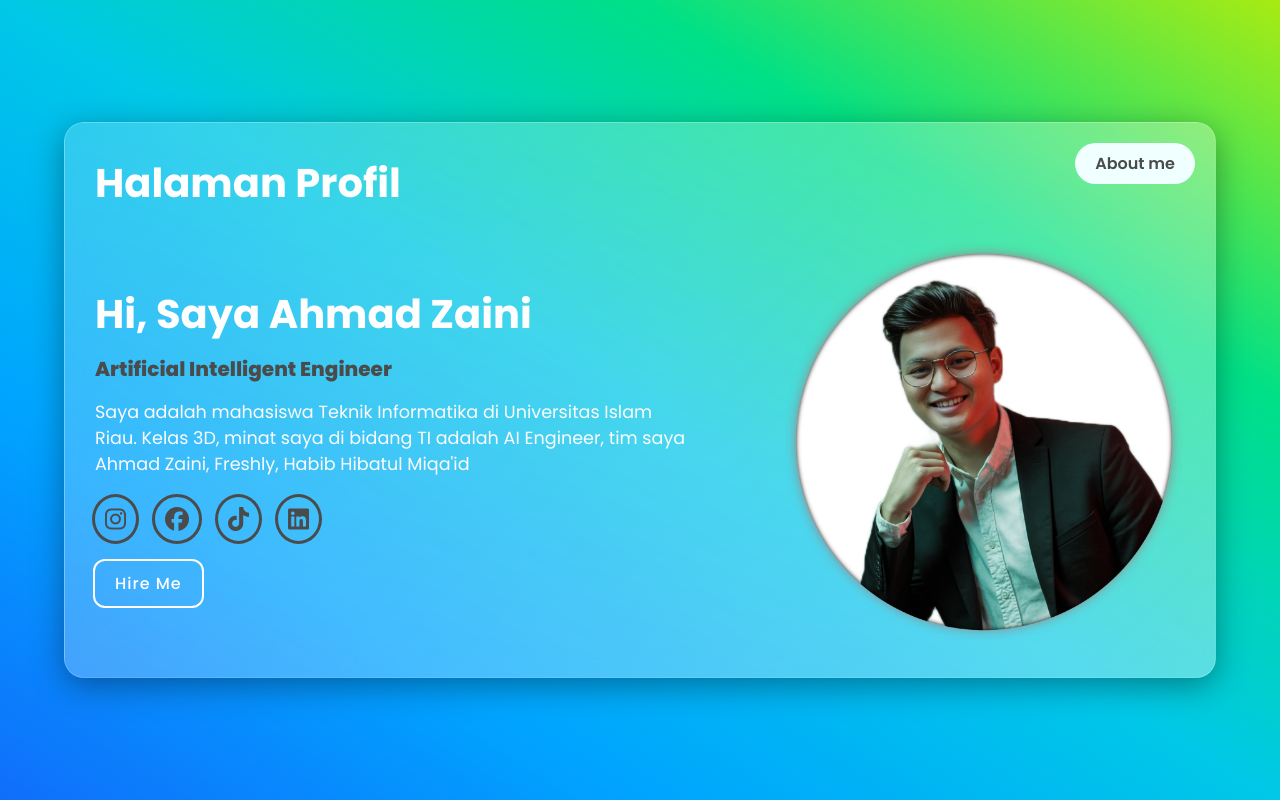
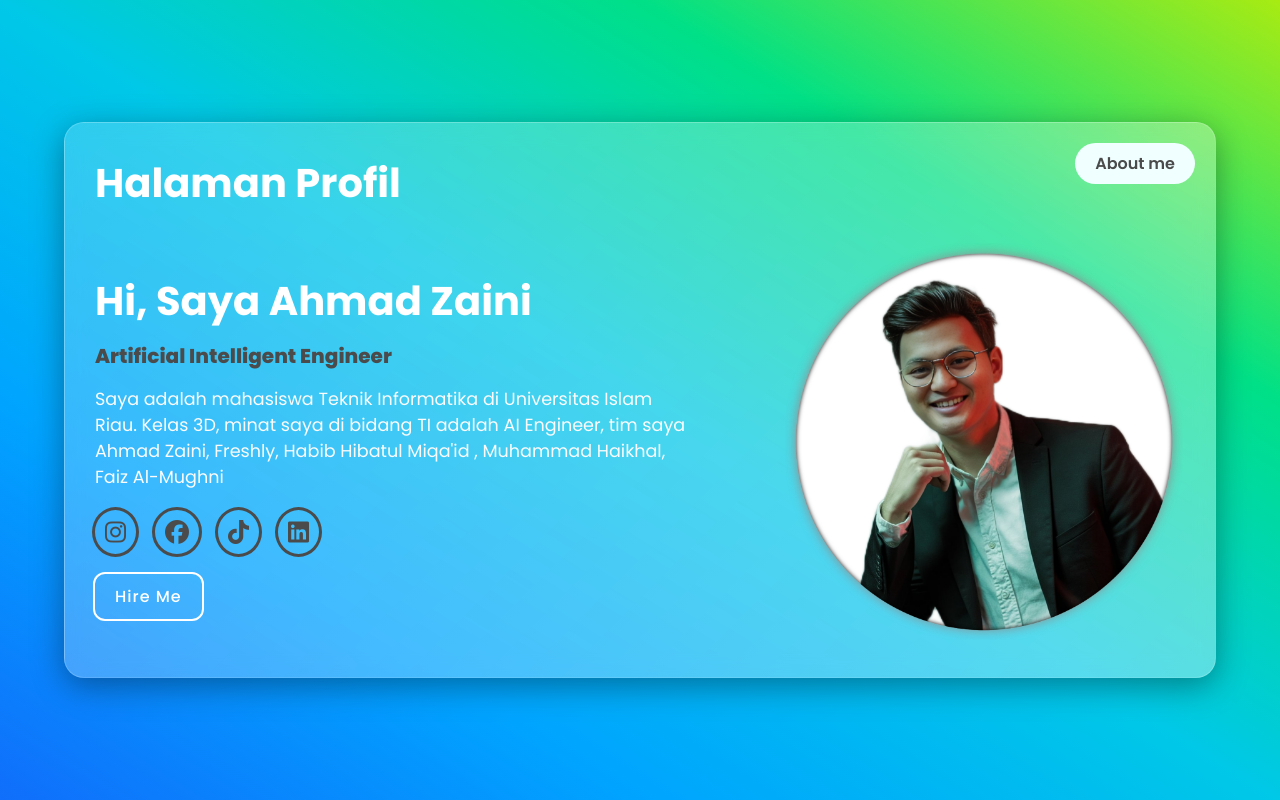
Before and after one commit to Ahmadpacenzein/Tugas1_Pemweb, a plain HTML site: page index.html in a window 1280 px wide. Drawn offline with Linux system fonts and the light colour scheme.

Commit message:
Update index.html

```diff
--- a/index.html
+++ b/index.html
@@ -21,7 +21,7 @@
             <div class="text-content">
                 <h5>Hi, Saya Ahmad Zaini</h5>
                 <p class="minat"><span id="typing"></span></p> <!-- Teks dengan efek ketikan -->
-                <p class="deskripsi">Saya adalah mahasiswa Teknik Informatika di Universitas Islam Riau. Kelas 3D, minat saya di bidang TI adalah AI Engineer, tim saya Ahmad Zaini, Freshly, Habib Hibatul Miqa'id</p>
+                <p class="deskripsi">Saya adalah mahasiswa Teknik Informatika di Universitas Islam Riau. Kelas 3D, minat saya di bidang TI adalah AI Engineer, tim saya Ahmad Zaini, Freshly, Habib Hibatul Miqa'id , Muhammad Haikhal, Faiz Al-Mughni</p>
                 <div class="sosmed">
                     <a href="https://www.instagram.com/freshly_13?igsh=N3FxbzB0bDNtZmNx"><i class="fa-brands fa-instagram" style="color: #4B4B4B;"></i></a>
                     <a href="https://www.facebook.com/share/GgY1XGrTVy5fLZpb/"><i class="fa-brands fa-facebook" style="color: #4B4B4B;"></i></a>
```
